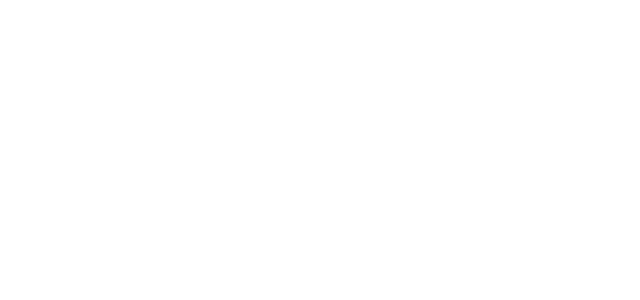
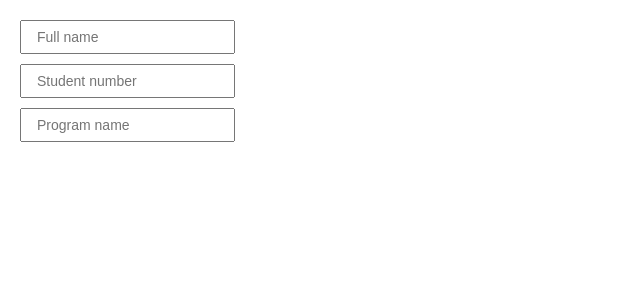
Before and after one commit to owenizedd/rmit-assignment-3, a React (Create React App) app: page / in a window 1280 px wide. Shown: the top 300 px of the page, without its empty margins (0-640 px from the left). Built offline with nearby package versions, Linux system fonts and the light colour scheme.

Commit message:
add input

```diff
--- a/src/App.css
+++ b/src/App.css
@@ -1,38 +1,11 @@
-.App {
-  text-align: center;
+
+input{
+  display: block;
+  padding: 7px 15px;
+  margin: 10px 0;
+  font-size: 14px;
 }
-
-.App-logo {
-  height: 40vmin;
-  pointer-events: none;
+.inline input{
+  display: inline;
+  margin-right: 20px;
 }
-
-@media (prefers-reduced-motion: no-preference) {
-  .App-logo {
-    animation: App-logo-spin infinite 20s linear;
-  }
-}
-
-.App-header {
-  background-color: #282c34;
-  min-height: 100vh;
-  display: flex;
-  flex-direction: column;
-  align-items: center;
-  justify-content: center;
-  font-size: calc(10px + 2vmin);
-  color: white;
-}
-
-.App-link {
-  color: #61dafb;
-}
-
-@keyframes App-logo-spin {
-  from {
-    transform: rotate(0deg);
-  }
-  to {
-    transform: rotate(360deg);
-  }
-}
--- a/src/App.js
+++ b/src/App.js
@@ -1,9 +1,41 @@
+import './App.css';
+import { useState } from 'react';
+function App() {
+  const [fullName, setFullName] = useState('');
+  const [studentNumber, setStudentNumber] = useState('');
+  const [programName, setProgramName] = useState('');
 
-import './App.css';
+  //
+  const [courseNames, setCourseNames] = useState([
+    'Workplace Communication A',
+    'User-Centred Design (AD)',
+    'Networking 1',
+    'Introduction to Computer Systems and Platform Technologies',
+    'Web Programming',
+    'Networking 2',
+    'Database Concepts',
+    'Introduction to Programming',
+  ]);
+  const [courseScores, setCourseScores] = useState([83,82,92,87,91,95,83,88]);
 
-function App() {
+
   return (
     <div className="App">
+      <input
+        type="text"
+        placeholder="Full name"
+        value={fullName} onChange={(e) => setFullName(e.target.value)} />
+      <input
+        type="number"
+        placeholder="Student number"
+        value={studentNumber} onChange={(e) => setStudentNumber(e.target.value)} />
+      <input
+        type="text"
+        placeholder="Program name"
+        value={programName} onChange={(e) => setProgramName(e.target.value)} />
+
+
+
     </div>
   );
 }
--- a/src/index.css
+++ b/src/index.css
@@ -1,5 +1,5 @@
 body {
-  margin: 0;
+  margin: 20px;
   font-family: -apple-system, BlinkMacSystemFont, 'Segoe UI', 'Roboto', 'Oxygen',
     'Ubuntu', 'Cantarell', 'Fira Sans', 'Droid Sans', 'Helvetica Neue',
     sans-serif;
```
